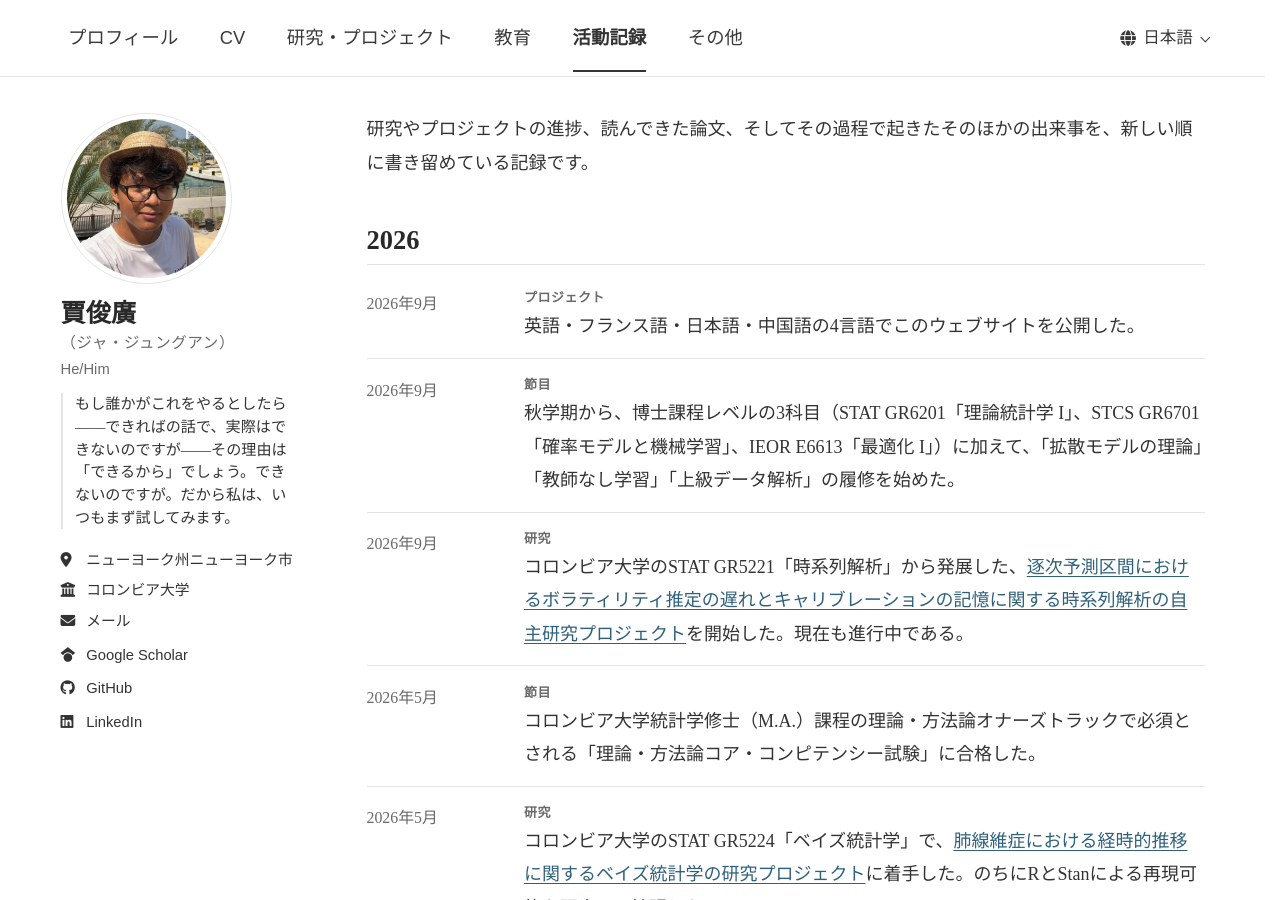
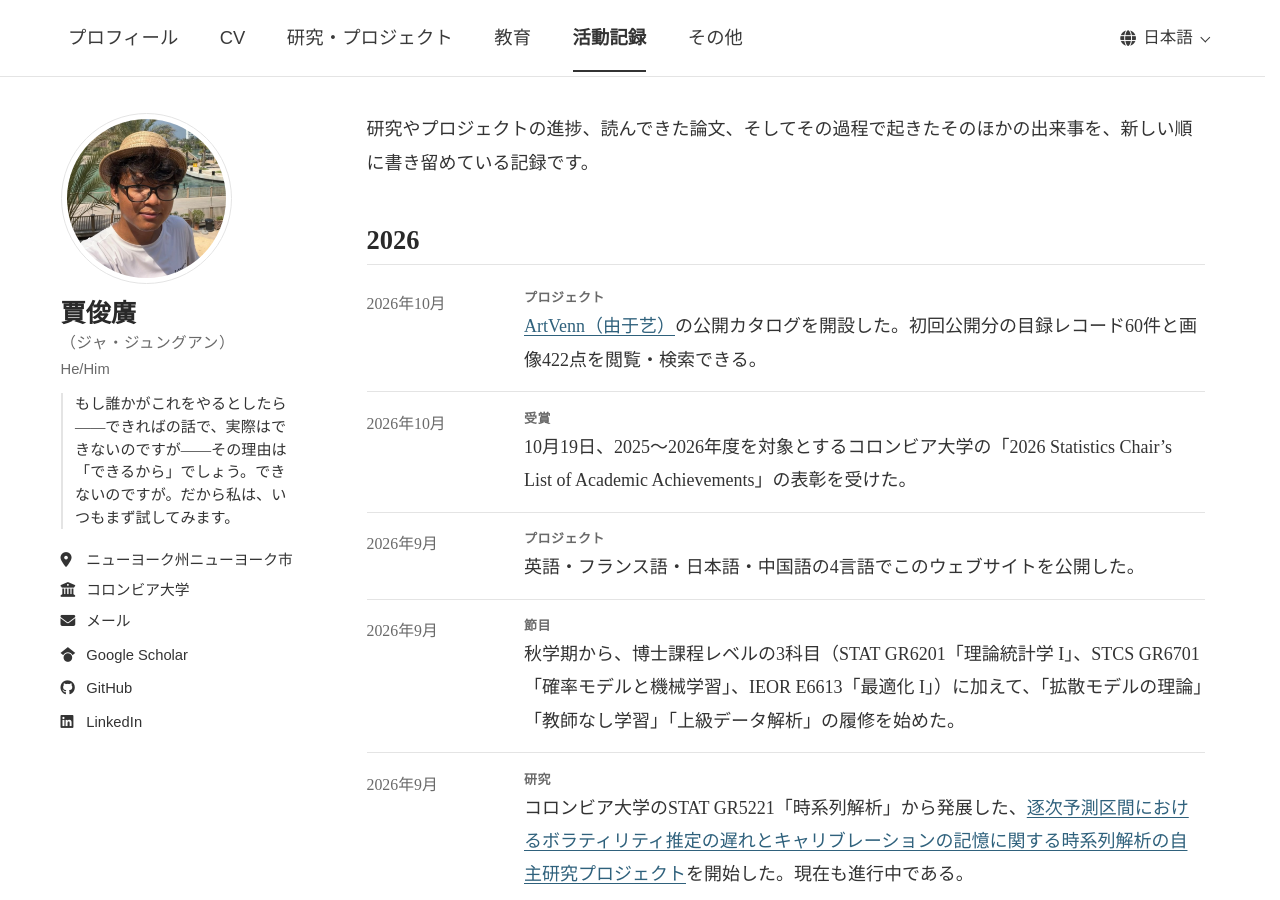
Before and after one commit to junguangjia/junguangjia.github.io, a Jekyll site: the page built from _pages/ja/log.md, in a window 1280 px wide and 900 px high. Built offline with Jekyll 4.4.1, drawn with Linux system fonts in a browser that asks for light colours; some web fonts are replaced; a style sheet for code colours, icons or effects is not loaded.

Commit message:
Add October 2026 public catalog and academic recognition log entries

```diff
--- a/_data/log.yml
+++ b/_data/log.yml
@@ -8,6 +8,32 @@
 #   text: one or two sentences; Markdown links are allowed. For a paper,
 #         for example: 'Read [*Title*](https://arxiv.org/abs/...) by A. Author
 #         and B. Author (2024): one line on what stood out.'
+
+- date: "Oct 2026"
+  type: project
+  text: "Launched the public catalog for [ArtVenn (由于艺)](https://artvenn.com). The first public batch makes 60 catalog records and 422 images available to browse and search."
+  fr:
+    date: "oct. 2026"
+    text: "Mise en ligne du catalogue public d’[ArtVenn (由于艺)](https://artvenn.com). Le premier lot public comprend 60 notices de catalogue et 422 images, accessibles à la consultation et à la recherche."
+  ja:
+    date: "2026年10月"
+    text: "[ArtVenn（由于艺）](https://artvenn.com)の公開カタログを開設した。初回公開分の目録レコード60件と画像422点を閲覧・検索できる。"
+  zh:
+    date: "2026年10月"
+    text: "上线了[由于艺 / ArtVenn](https://artvenn.com)的公开目录。首批公开 60 条目录记录和 422 张图像，可供浏览与检索。"
+
+- date: "Oct 2026"
+  type: award
+  text: "Received the 2026 Statistics Chair’s List of Academic Achievements recognition from Columbia University for the 2025–2026 academic year on October 19."
+  fr:
+    date: "oct. 2026"
+    text: "Réception, le 19 octobre, de la distinction 2026 Statistics Chair’s List of Academic Achievements de l’Université Columbia pour l’année universitaire 2025–2026."
+  ja:
+    date: "2026年10月"
+    text: "10月19日、2025〜2026年度を対象とするコロンビア大学の「2026 Statistics Chair’s List of Academic Achievements」の表彰を受けた。"
+  zh:
+    date: "2026年10月"
+    text: "10月19日，获得哥伦比亚大学面向2025—2026学年的2026年统计学系 Chair’s List of Academic Achievements 表彰。"
 
 - date: "Sep 2026"
   type: project
```
